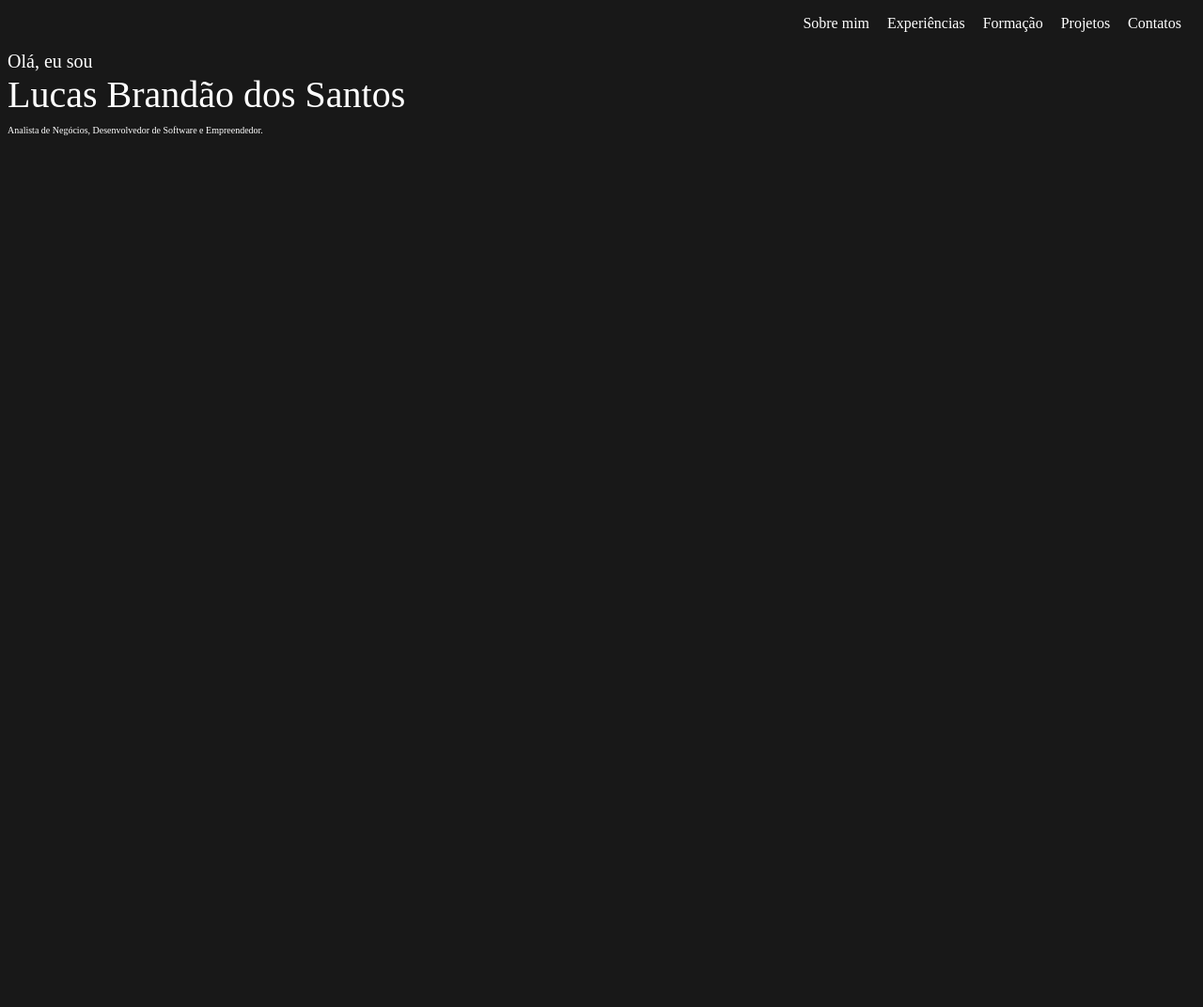
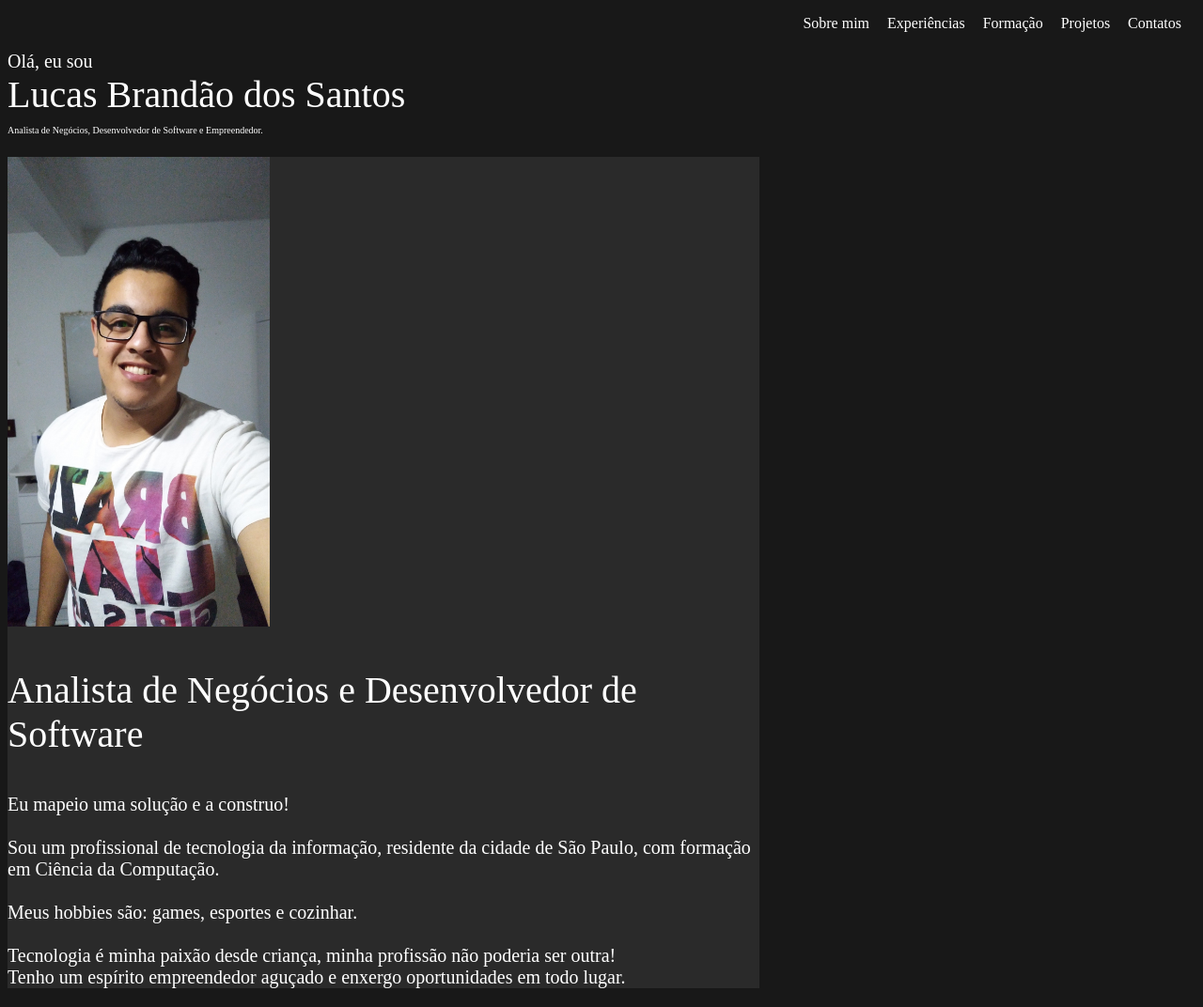
Before and after one commit to lucasbrandaodossantos/cursowebjavascript_rocketseat, a plain HTML site: page MeuPortfolio/ARQUIVOS HTML/meuportfolio.html in a window 1280 px wide. Shown: the whole page at 94% size. Before the commit the page ends 800 px from the top, so only its background shows below. Drawn offline with Linux system fonts and the light colour scheme.

Commit message:
alterações no portfolio

```diff
--- a/MeuPortfolio/ARQUIVOS CSS/portfolio.css
+++ b/MeuPortfolio/ARQUIVOS CSS/portfolio.css
@@ -1,3 +1,7 @@
+p{
+    font-family: montserrat;
+    color:#ffffff;
+}
 .texto-tamanho-padrão {
     color: #ffffff;
     font-family: montserrat;
@@ -42,3 +46,16 @@ html{
     margin-right: 15px;
     text-decoration: none;
 }
+
+.div-sobre-mim{
+    background-color: #2a2a2a;
+    vertical-align: center;
+    align-content: right;
+    max-width: 800px;
+    max-height: fit-content;
+
+}
+.img-div-sobre-mim{
+    width: 279px;
+    height: 500px;
+}
--- a/MeuPortfolio/ARQUIVOS HTML/meuportfolio.html
+++ b/MeuPortfolio/ARQUIVOS HTML/meuportfolio.html
@@ -21,5 +21,25 @@
             <span class="texto-tamanho-pequeno">Analista de Negócios, Desenvolvedor de Software e Empreendedor.</span>
         </p>
 
+        <div class="div-sobre-mim">
+          <img class="img-div-sobre-mim" src="\MeuPortfolio\IMG_20180724_005133_038.jpg">
+                <p class="texto-tamanho-grande-negrito">Analista de Negócios e Desenvolvedor de Software</p>
+                        <p class="texto-tamanho-padrão">
+                            Eu mapeio uma solução e a construo!<br>
+
+                            <br>Sou um profissional de tecnologia da
+                            informação, residente da cidade de São Paulo, com
+                            formação em Ciência da Computação.<br>
+
+                            <br>Meus hobbies são: games, esportes e cozinhar.<br>
+
+                            <br>Tecnologia é minha paixão desde criança,
+                            minha profissão não poderia ser outra!
+
+                            <br>Tenho um espírito empreendedor aguçado e enxergo
+                            oportunidades em todo lugar.
+                </p>
+        </div>
+
 </body>
 </html>
```
Also changed, not shown: MeuPortfolio/IMG_20180724_005133_038.jpg (added).
